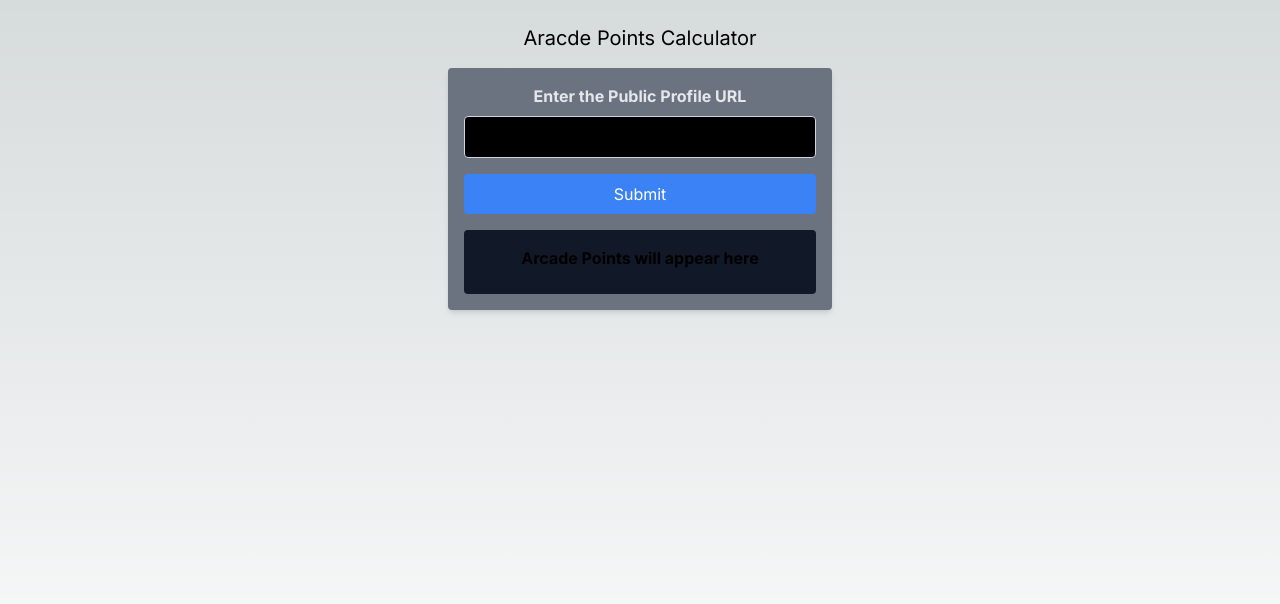
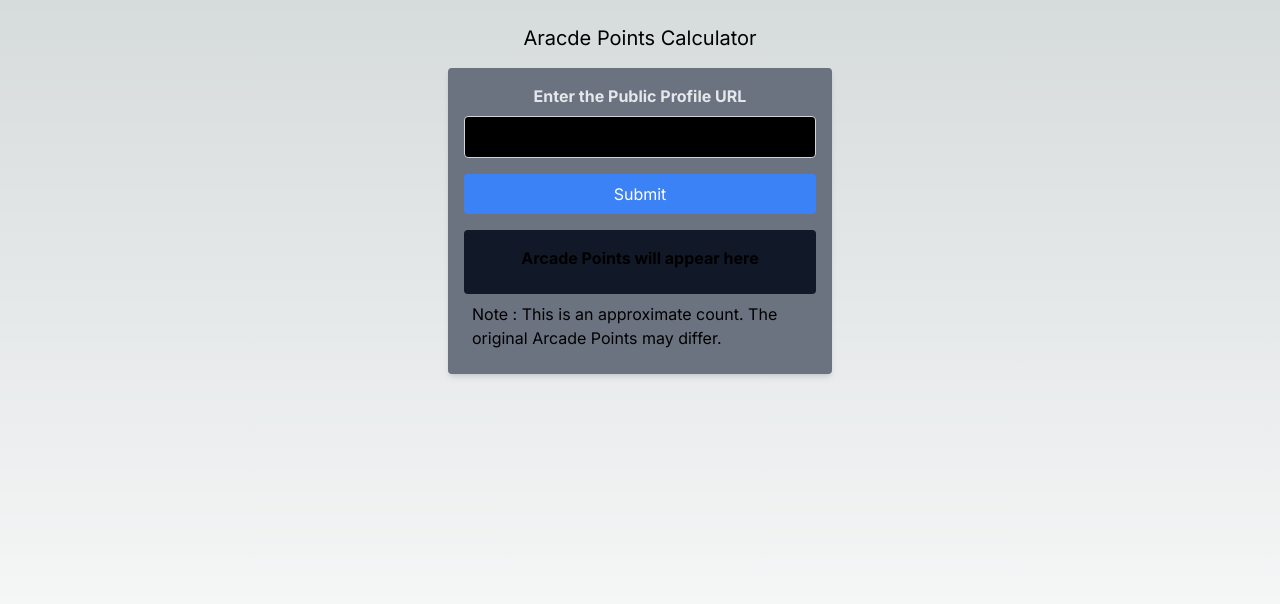
Before and after one commit to iamarghamallick/Arcade-Points-Calculator, a Next.js app: page / in a window 1280 px wide. Shown: the top 604 px of the page. Built offline with nearby package versions, Linux system fonts and the light colour scheme.

Commit message:
update README.md

```diff
--- a/src/components/Form.js
+++ b/src/components/Form.js
@@ -70,6 +70,7 @@ const Form = () => {
                         <h2 className="text-base text-center font-bold mb-2">Arcade Points will appear here</h2>
                     </div>
                 )}
+                <div className='p-2'>Note : This is an approximate count. The original Arcade Points may differ.</div>
             </form>
         </>
     );
```
Also changed, not shown: 1 other file (tests, documents, lock files or other folders).
